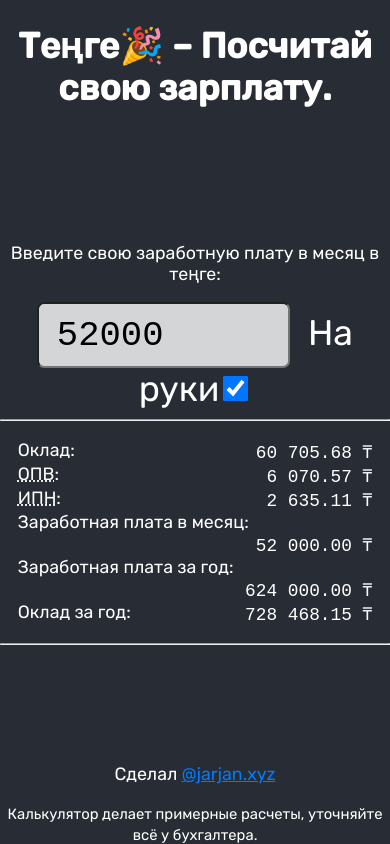
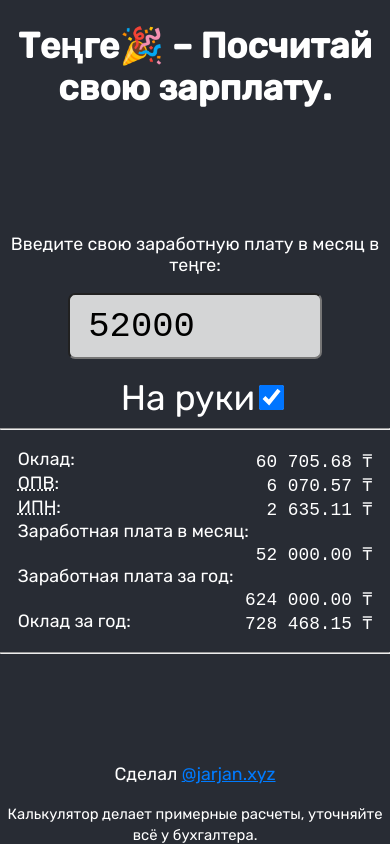
Before and after one commit to jarjan/tenge, a React (Create React App) app: page / in a window 390 px wide. Built offline with nearby package versions, Linux system fonts and the light colour scheme.

Commit message:
Adjust style for mobile devices (#14)

```diff
--- a/src/App.css
+++ b/src/App.css
@@ -21,6 +21,10 @@
 
 .App-form {
   font-size: 2em;
+  display: flex;
+  flex-wrap: wrap;
+  justify-content: center;
+  align-items: baseline;
 }
 
 .App-input {
@@ -30,6 +34,7 @@
   padding: 0.3em 0.5em;
   max-width: 6em;
   background: rgba(255, 255, 255, 0.8);
+  margin-bottom: 0.5em;
 }
 
 .App-checkbox {
```
